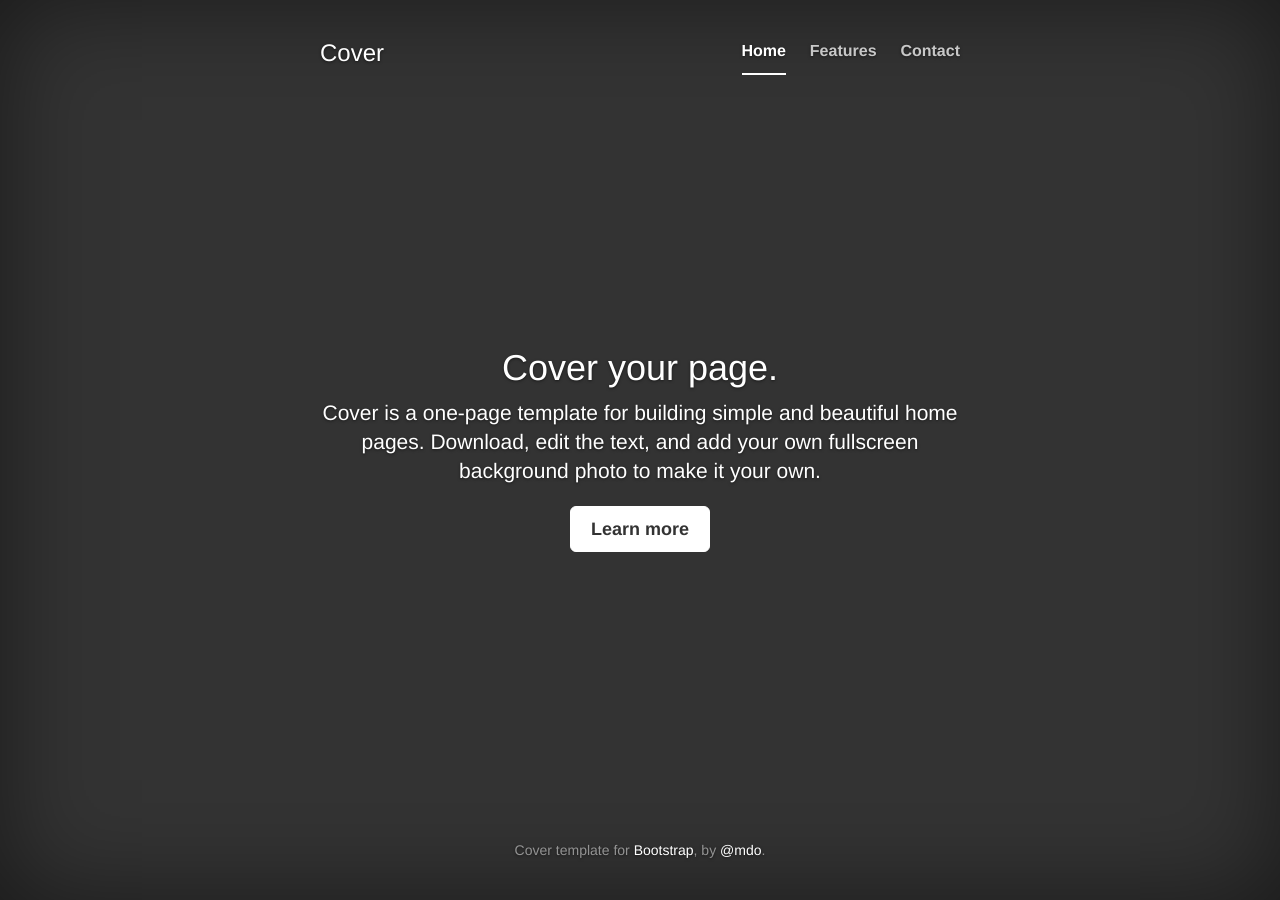
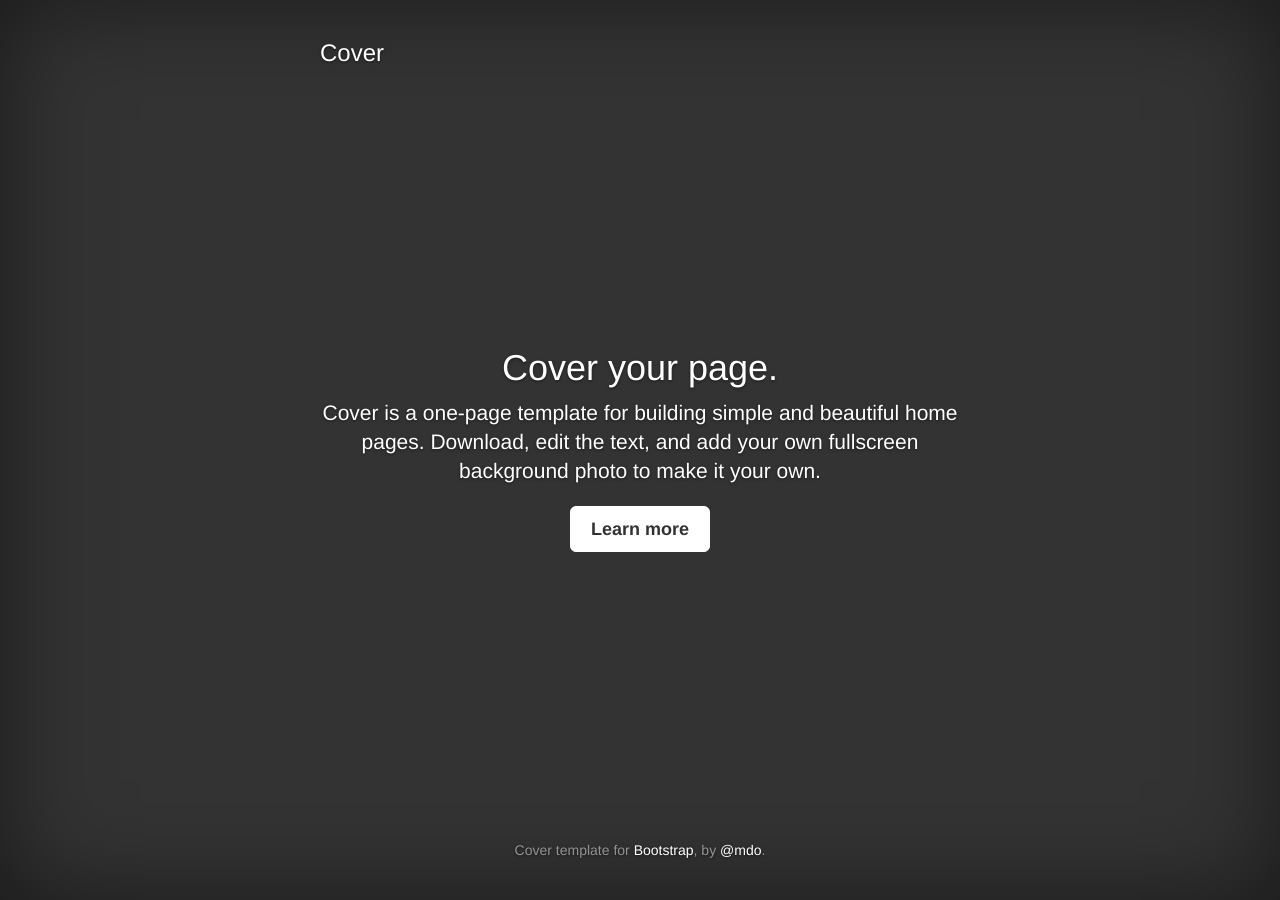
Before and after one commit to vaidas-lungis/myhero, a Jekyll site: the page built from index.html, in a window 1280 px wide. Built offline with Jekyll 4.4.1, drawn with Linux system fonts in a browser that asks for light colours; nearby versions of some CDN libraries.

Commit message:
at the moment remove navigation

```diff
--- a/_includes/header.html
+++ b/_includes/header.html
@@ -1,10 +1,5 @@
 <div class="inner">
   <h3 class="masthead-brand">Cover</h3>
   <nav>
-    <ul class="nav masthead-nav">
-      <li class="active"><a href="#">Home</a></li>
-      <li><a href="#">Features</a></li>
-      <li><a href="#">Contact</a></li>
-    </ul>
   </nav>
 </div>
```
